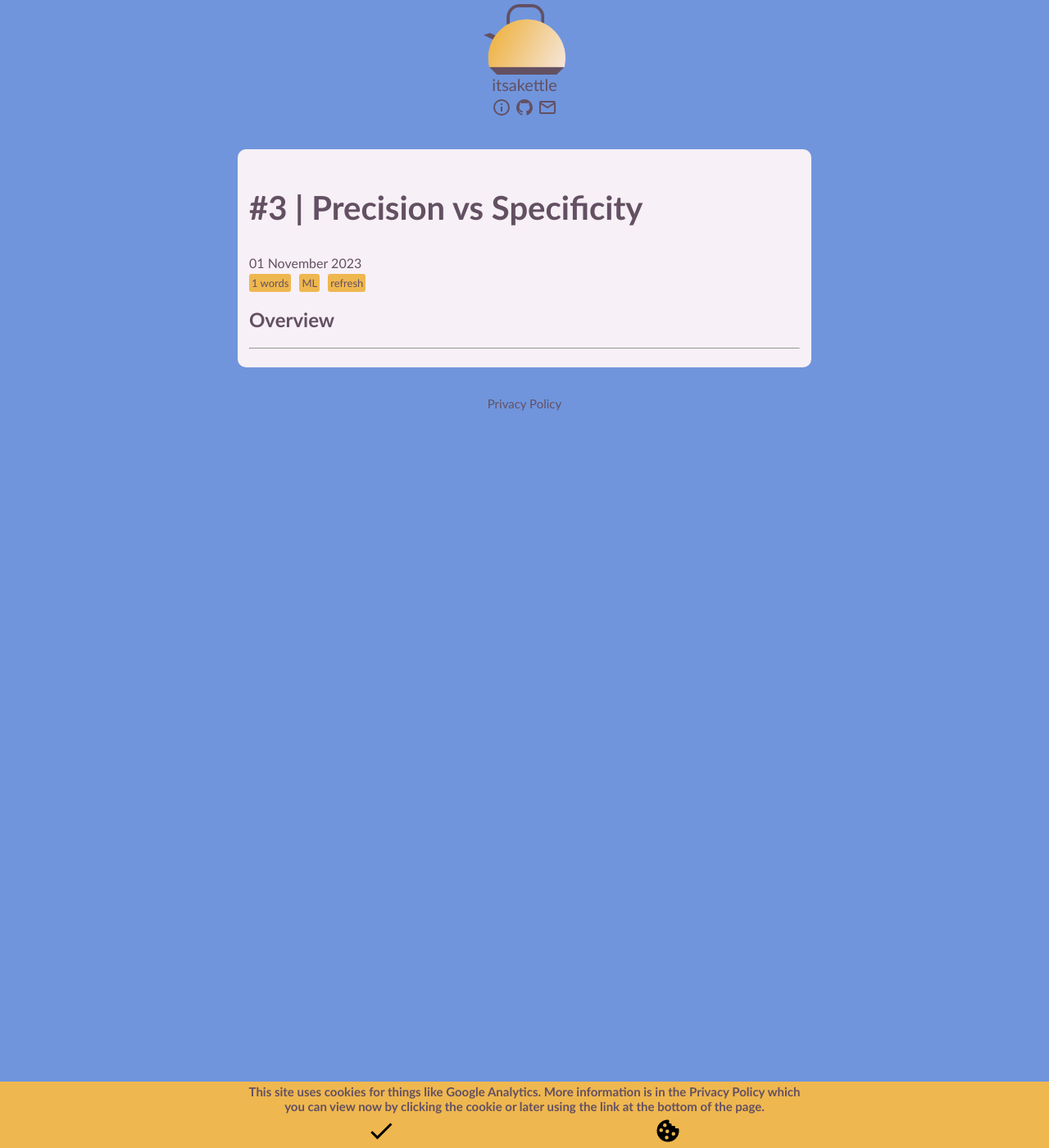
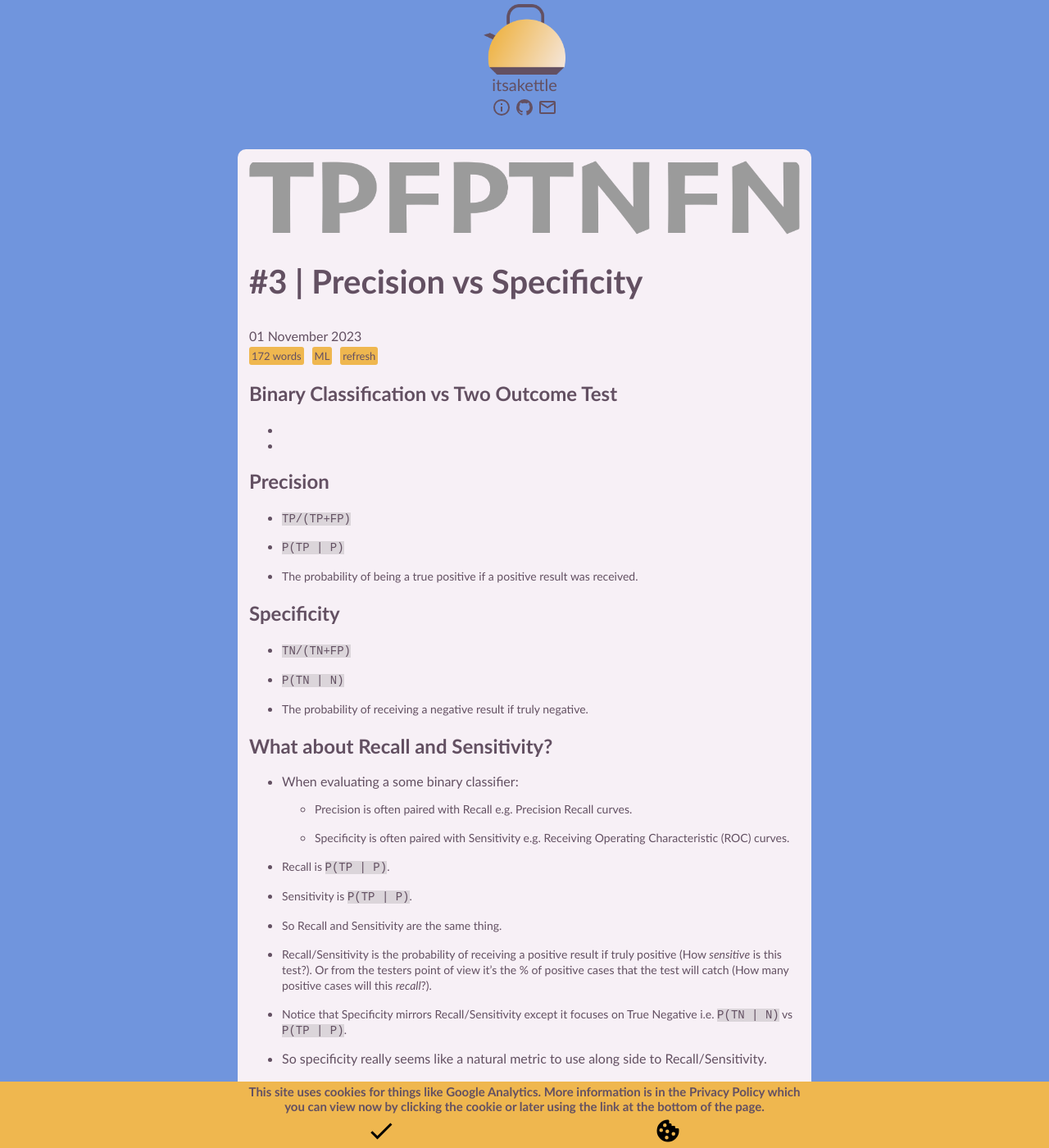
Before and after one commit to itsakettle/itsakettle.github.io, a Jekyll site: the page built from _posts/2023-10-31-3-precision_vs_specificity.md, in a window 1280 px wide and 1400 px high. Shown: the whole window at 82% size. Built offline with Jekyll 4.4.1, drawn with Linux system fonts in a browser that asks for light colours.

Commit message:
post wip

```diff
--- a/_posts/2023-10-31-3-precision_vs_specificity.md
+++ b/_posts/2023-10-31-3-precision_vs_specificity.md
@@ -4,13 +4,56 @@ title:      "Precision vs Specificity"
 permalink: "3"
 subtitle:
 date:       2023-11-01
-image:
+image: "assets/img/3/main.png"
 published: true
 tags: [ML, refresh]
 image_width: 100%
 ---
 
-## Overview
+## Binary Classification vs Two Outcome Test
+
+*
+
+*
+
+## Precision
+* `TP/(TP+FP)`
+
+* `P(TP | P)`
+
+* The probability of being a true positive if a positive result was received.
+
+## Specificity
+* `TN/(TN+FP)`
+
+* `P(TN | N)`
+
+* The probability of receiving a negative result if truly negative.
+
+## What about Recall and Sensitivity?
+
+* When evaluating a some binary classifier:
+  - Precision is often paired with Recall e.g. Precision Recall curves.
+
+  - Specificity is often paired with Sensitivity e.g. Receiving Operating Characteristic (ROC) curves.
+
+* Recall is `P(TP | P)`.
+
+* Sensitivity is `P(TP | P)`.
+
+* So Recall and Sensitivity are the same thing.
+
+* Recall/Sensitivity is the probability of receiving a positive result if truly positive (How _sensitive_ is this test?). Or from the testers point of view it's the % of positive cases that the test will catch (How many positive cases will this _recall_?).
+
+* Notice that Specificity mirrors Recall/Sensitivity except it focuses on True Negative i.e. `P(TN | N)` vs `P(TP | P)`.
+
+* So specificity really seems like a natural metric to use along side to Recall/Sensitivity.
+
+## So why Precision?
+
+
+
+## When to use Specificity
 
 
 _____
```
Also changed, not shown: README.md, assets/img/3/main.png (added).
